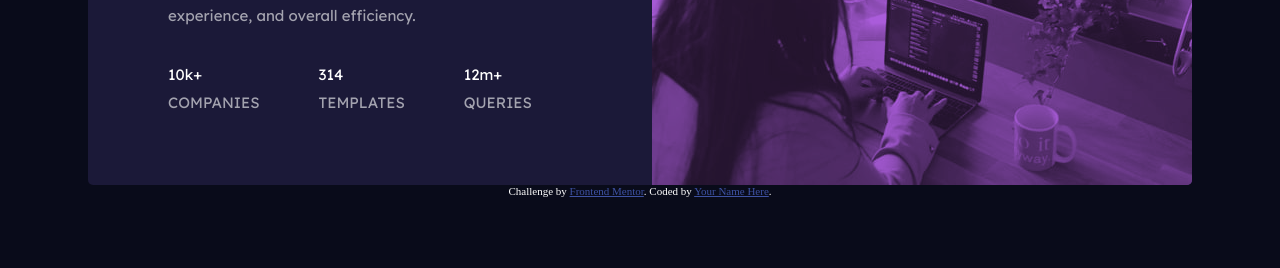
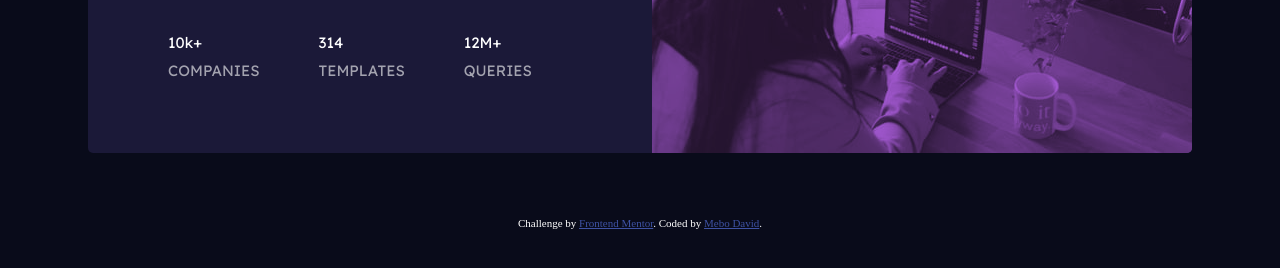
Before and after one commit to meistens/Basic-component-page, a plain HTML site: page stats-preview-card-component-main/index.html in a window 1280 px wide. Shown: the part 432-700 px from the top of the page. Drawn offline with Linux system fonts and the light colour scheme.

Commit message:
updated html file

```diff
--- a/stats-preview-card-component-main/index.html
+++ b/stats-preview-card-component-main/index.html
@@ -14,22 +14,11 @@
     <title>Frontend Mentor | Stats preview card component</title>
     <link rel="stylesheet" href="./styles/style.css" />
 
-    <!-- Feel free to remove these styles or customise in your own stylesheet 👍 -->
-    <style>
-      .attribution {
-        font-size: 11px;
-        text-align: center;
-      }
-      .attribution a {
-        color: hsl(228, 45%, 44%);
-      }
-    </style>
   </head>
   <body>
     <main>
       <header class="grid1">
         <h1>Get <span>insights</span> that help your business grow.</h1>
-
         <p>
           Discover the benefits of data analytics and make better decisions
           regarding revenue, customer experience, and overall efficiency.
@@ -45,7 +34,7 @@
             <p>templates</p></span
           >
           <span
-            ><strong>12m+</strong>
+            ><strong>12M+</strong>
             <p>queries</p></span
           >
         </section>
@@ -57,11 +46,11 @@
 
     </main>
 
-    <div class="attribution">
+    <footer>
       Challenge by
       <a href="https://www.frontendmentor.io?ref=challenge" target="_blank"
         >Frontend Mentor</a
-      >. Coded by <a href="#">Your Name Here</a>.
-    </div>
+      >. Coded by <a href="https://www.github.com/meistens">Mebo David</a>.
+    </footer>
   </body>
 </html>
```
